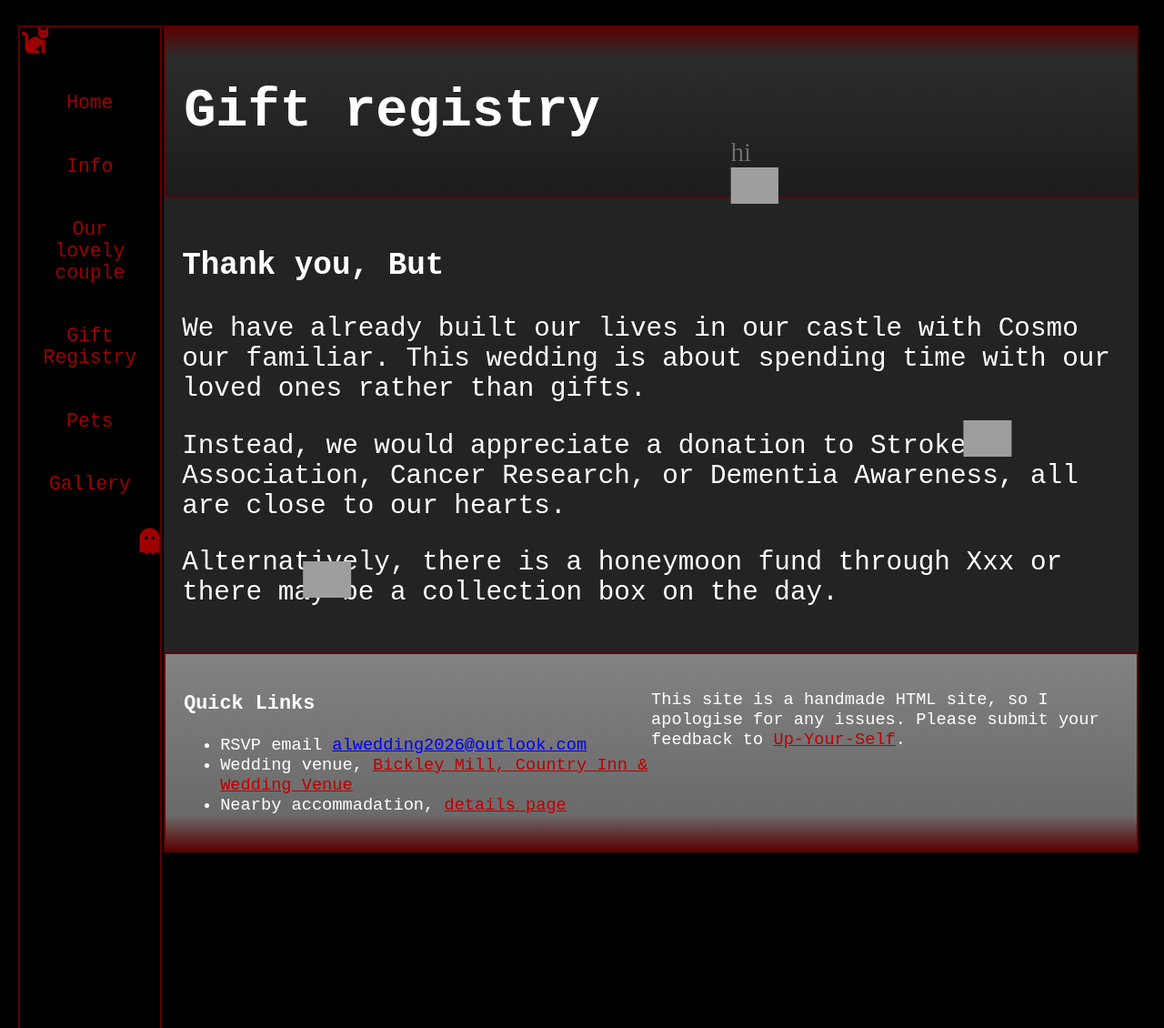
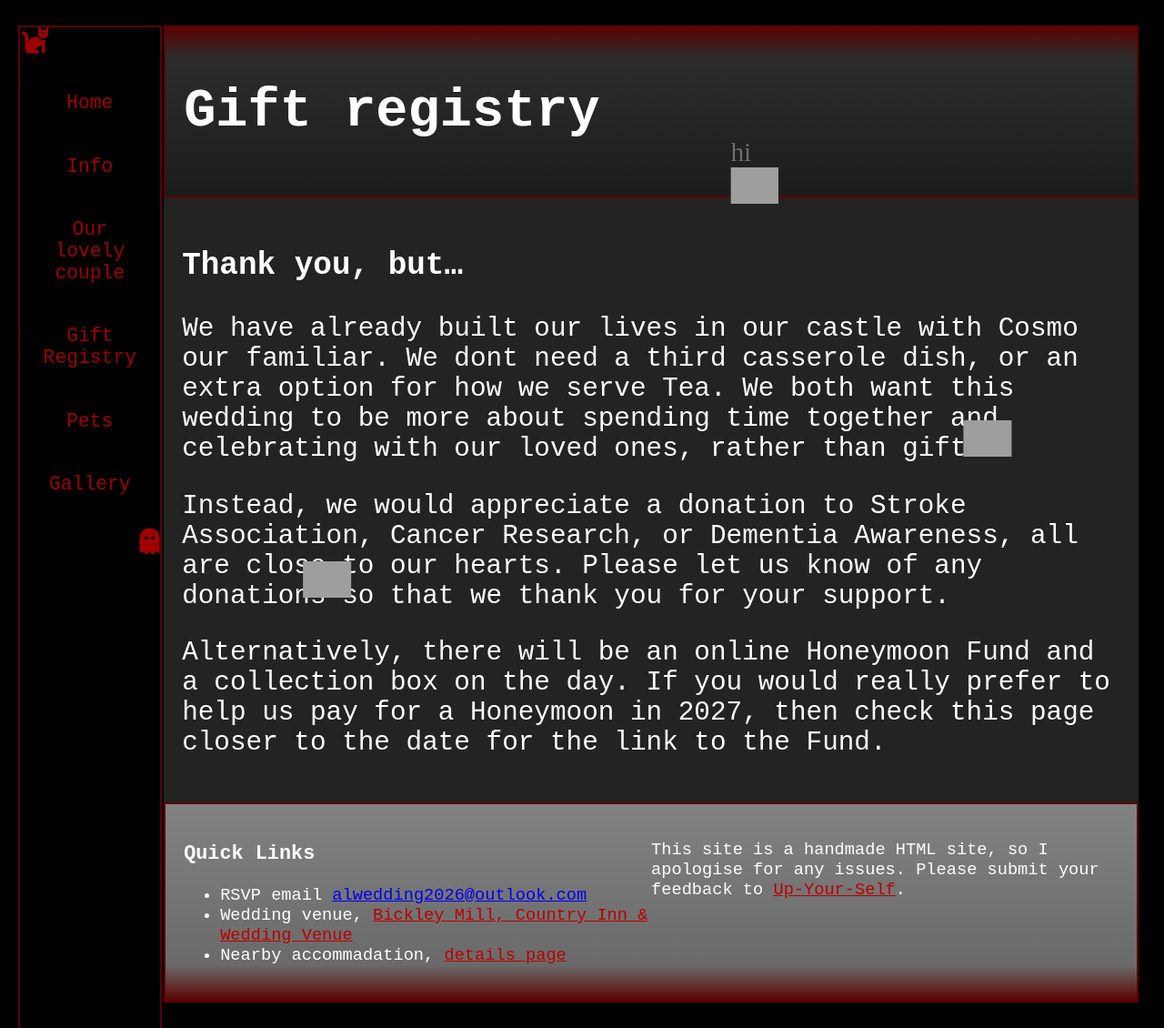
Before and after one commit to LewisSDAFNI/ALWedding2026, a Jekyll site: the page built from docs/pages/gift-registry.md, in a window 1280 px wide and 1130 px high. Shown: the whole window at 91% size. Built offline with Jekyll 4.4.1, drawn with Linux system fonts in a browser that asks for light colours; nearby versions of some CDN libraries; grey boxes are pictures that could not be loaded.

Commit message:
Gift registry changes.

```diff
--- a/docs/_layouts/wedding_tabs.html
+++ b/docs/_layouts/wedding_tabs.html
@@ -51,7 +51,7 @@
                 alt="cruise atrium photo of annette and lewis" width="30%" style="float: right">
             <ul>
                 <h3>Day</h3>
-                <li>Please aim to arrive for the ceremony between 12:30 and 1PM on the day. The location is down some
+                <li>Please aim to arrive for the ceremony between 12:45 and 1PM on the day. The location is down some
                     small narrow roads, so possibly plan in a bit of extra time.</li>
                 <li>The official ceremony will start at 1:30 PM, you do not want to be later than that. </li>
                 <li>We will be having a blessing during the ceremony, followed by an afternoon tea, activities, and
--- a/docs/pages/gift-registry.md
+++ b/docs/pages/gift-registry.md
@@ -4,9 +4,9 @@ title: Registry page
 header: Gift registry
 permalink: /registry/
 ---
-### Thank you, But
-We have already built our lives in our castle with Cosmo our familiar. This wedding is about spending time with our loved ones rather than gifts.
+### Thank you, but...
+We have already built our lives in our castle with Cosmo our familiar. We dont need a third casserole dish, or an extra option for how we serve Tea. We both want this wedding to be more about spending time together and celebrating with our loved ones, rather than gifts.
 
-Instead, we would appreciate a donation to Stroke Association, Cancer Research, or Dementia Awareness, all are close to our hearts.
+Instead, we would appreciate a donation to Stroke Association, Cancer Research, or Dementia Awareness, all are close to our hearts. Please let us know of any donations so that we thank you for your support.
 
-Alternatively, there is a honeymoon fund through Xxx or there may be a collection box on the day.
+Alternatively, there will be an online Honeymoon Fund and a collection box on the day. If you would really prefer to help us pay for a Honeymoon in 2027, then check this page closer to the date for the link to the Fund.
```
